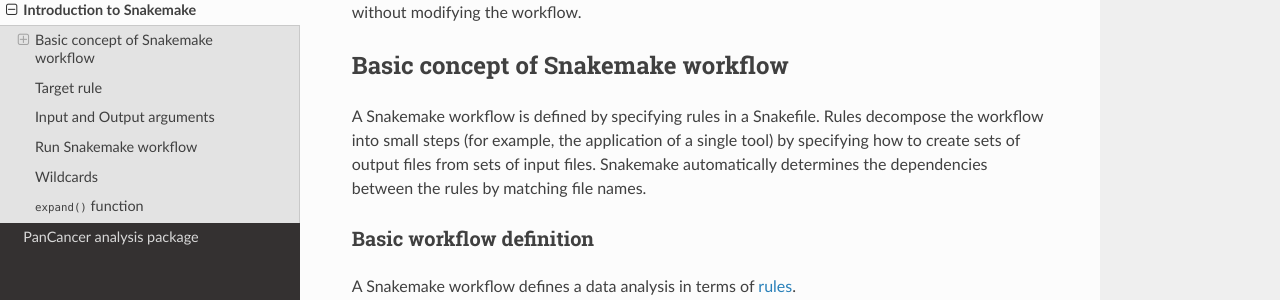
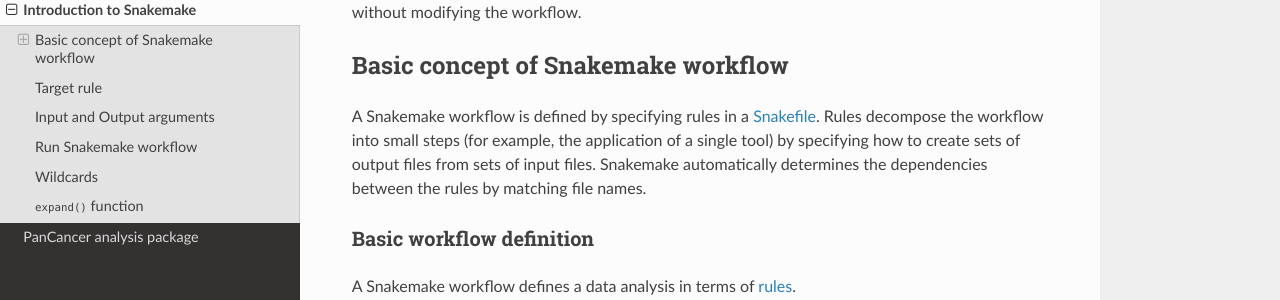
Before and after one commit to sirintra/PMC-PC-training, a Sphinx documentation site: the page built from docs/source/snakemake.rst, in a window 1280 px wide and 900 px high. Shown: the part 255-555 px from the top of the window. Built offline with Sphinx 7.4.7 and the Read the Docs theme 2.0.0, drawn with Linux system fonts in a browser that asks for light colours; part of the change alters nothing that is shown.

```diff
--- a/docs/source/snakemake.rst
+++ b/docs/source/snakemake.rst
@@ -6,7 +6,7 @@ Introduction to Snakemake
 Basic concept of Snakemake workflow
 ************************************
 
-A Snakemake workflow is defined by specifying rules in a Snakefile. Rules decompose the workflow into small steps (for example, the application of a single tool) by specifying how to create sets of output files from sets of input files. Snakemake automatically determines the dependencies between the rules by matching file names.
+A Snakemake workflow is defined by specifying rules in a `Snakefile <https://snakemake.readthedocs.io/en/stable/snakefiles/rules.html>`_. Rules decompose the workflow into small steps (for example, the application of a single tool) by specifying how to create sets of output files from sets of input files. Snakemake automatically determines the dependencies between the rules by matching file names.
 
 
 Basic workflow definition
```
